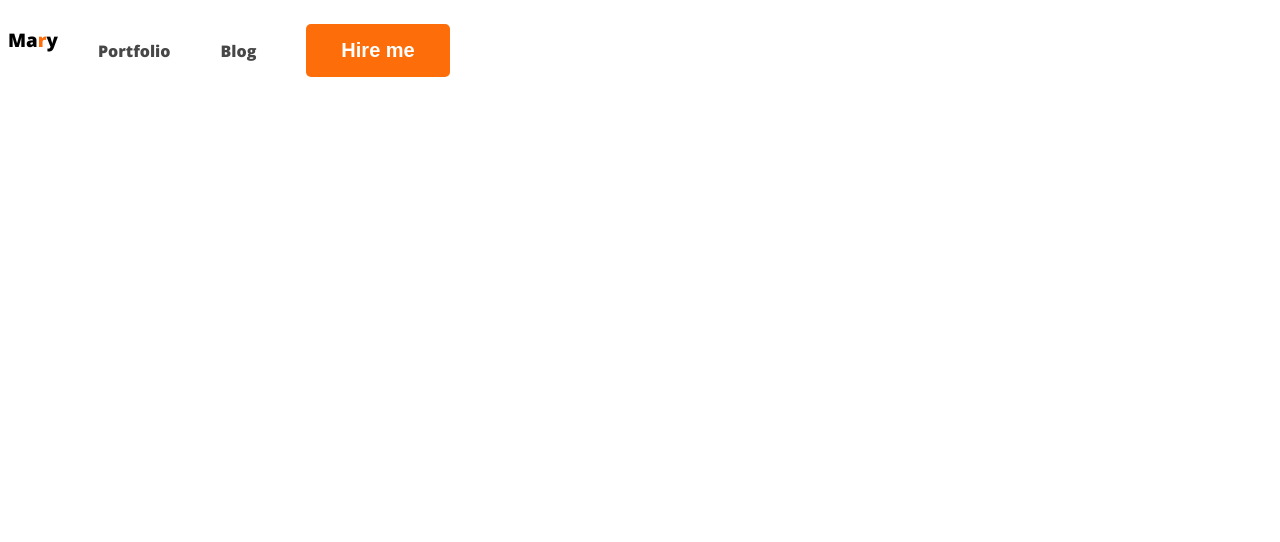
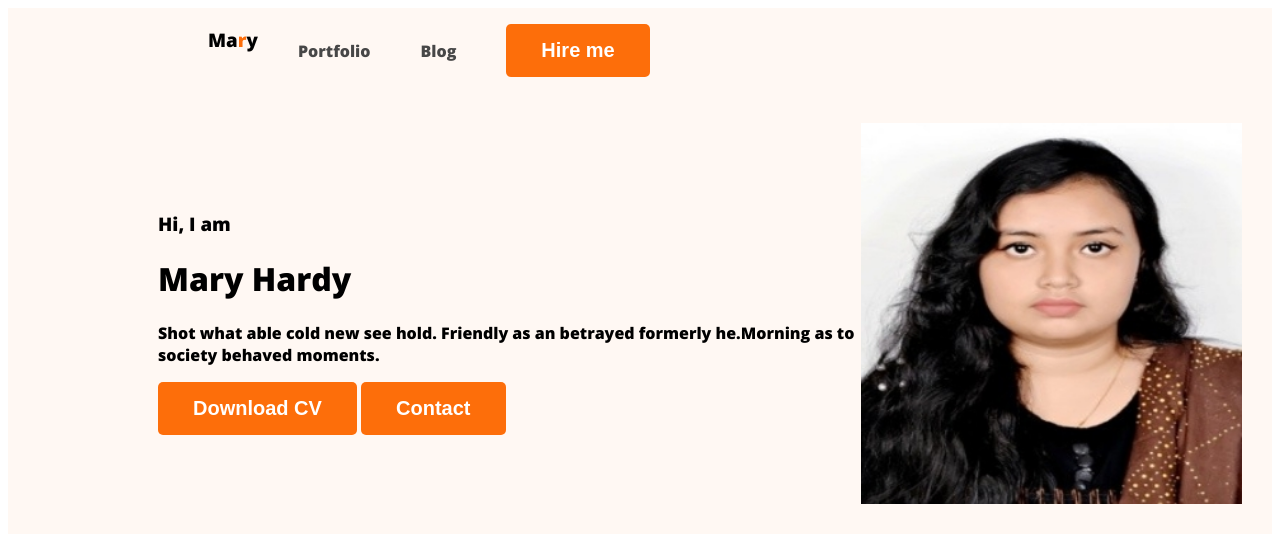
Before and after one commit to Tanjina2362/making-process-of-portfolio, a plain HTML site: page index.html in a window 1280 px wide. Drawn offline with nearby package versions, Linux system fonts and the light colour scheme.

Commit message:
banner content added

```diff
--- a/index.html
+++ b/index.html
@@ -10,7 +10,7 @@
    <link rel="stylesheet" href="styles/portfolio.css">
 </head>
 <body>
-   <header>
+   <header class="header">
       <nav>
          <h3 class="nav-title">Ma<span class="text-primary">r</span>y</h3>
          <ul>
@@ -19,7 +19,18 @@
             <li><button class="btn-primary">Hire me</button></li>
          </ul>
       </nav>
-
+<div class="banner">
+   <div class="banner-content">
+      <h3 class="banner-greeting">Hi, I am</h3>
+      <h1 class="banner-title">Mary Hardy</h1>
+      <p>
+         Shot what able cold new see hold. Friendly as an betrayed formerly he.Morning as to society behaved moments.
+      </p>
+      <button class="btn-primary">Download CV</button>
+      <button class="btn-primary">Contact</button>
+   </div>
+   <img class="profile-pic" src="images/20230225_121920.jpg" alt="">
+</div>
    </header>
    <main>
 
--- a/styles/portfolio.css
+++ b/styles/portfolio.css
@@ -19,6 +19,20 @@ nav{
    display: flex;
    justify-content: space-between
    align-items: center;
+   margin: 0 200px
+
+}
+/*header related style*/
+.header{
+   background-color: #fff8f3;
+}
+.banner{
+   padding: 30px 30px 30px 150px;
+   display: flex;
+   align-items: center;
+}
+.banner .profile-pic{
+   width: 500px;
 }
 .nav-title{
    color: balck#181818
```
